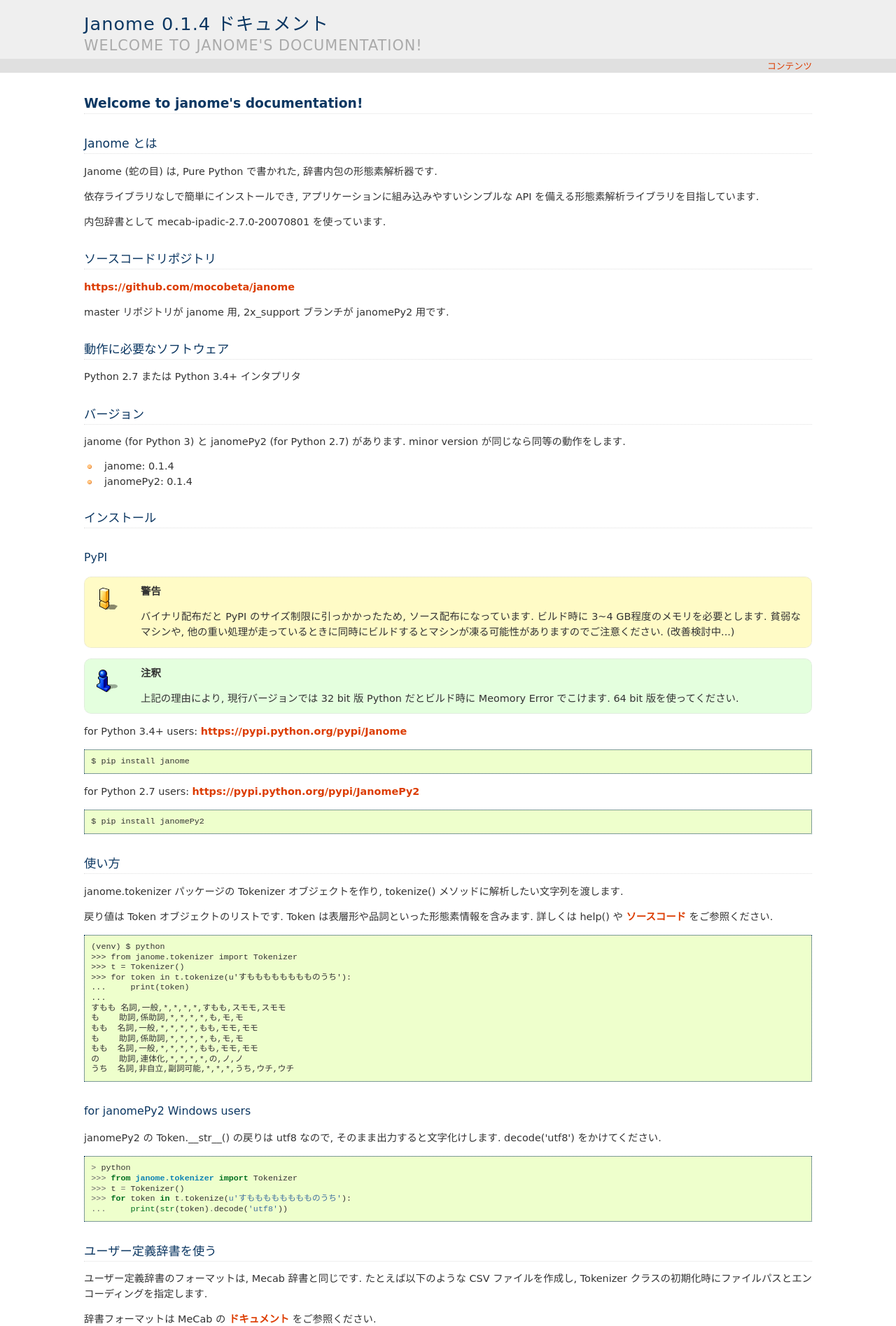
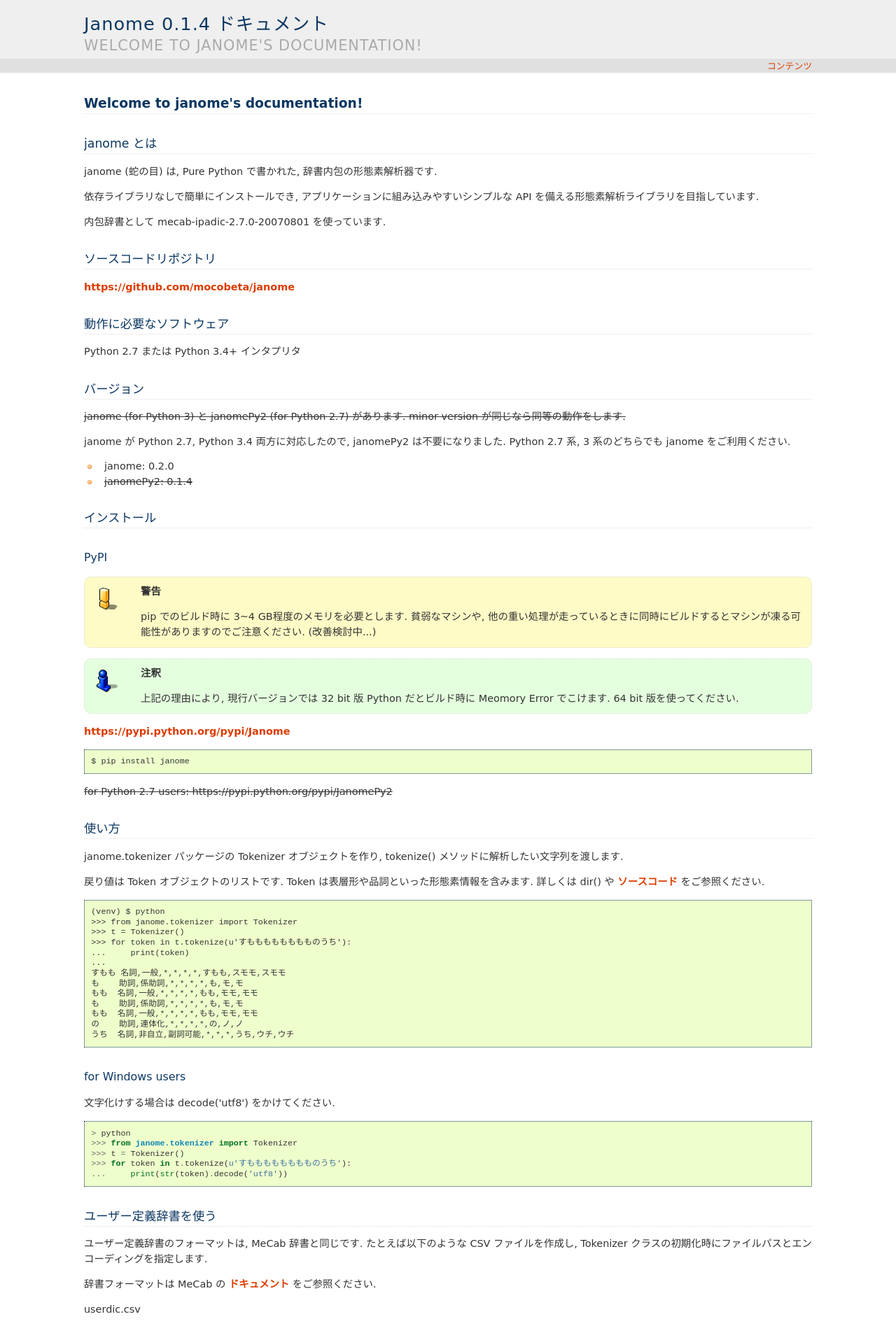
Before and after one commit to mocobeta/janome, a Sphinx documentation site: the page built from docs/index.rst, in a window 1280 px wide. Shown: the top 1895 px of the page at 70% size. Built offline with Sphinx 7.4.7, drawn with Linux system fonts in a browser that asks for light colours; some of the changed text lies outside the part shown.

Commit message:
Update documents (0.2.0 release)

```diff
--- /dev/null
+++ b/docs/_static/custom.css
@@ -0,0 +1,3 @@
+.strike {
+  text-decoration: line-through;
+}
--- a/docs/conf.py
+++ b/docs/conf.py
@@ -283,3 +283,6 @@
 
 # If true, do not generate a @detailmenu in the "Top" node's menu.
 #texinfo_no_detailmenu = False
+
+def setup(app):
+    app.add_stylesheet('custom.css')
--- a/docs/index.rst
+++ b/docs/index.rst
@@ -20,7 +22,6 @@
 
 `https://github.com/mocobeta/janome <https://github.com/mocobeta/janome>`_
 
-master リポジトリが janome 用, 2x_support ブランチが janomePy2 用です.
 
 動作に必要なソフトウェア
 --------------------------
@@ -30,10 +31,12 @@
 バージョン
 -----------------
 
-janome (for Python 3) と janomePy2 (for Python 2.7) があります. minor version が同じなら同等の動作をします.
+:strike:`janome (for Python 3) と janomePy2 (for Python 2.7) があります. minor version が同じなら同等の動作をします.`
 
-* janome: 0.1.4
-* janomePy2: 0.1.4
+janome が Python 2.7, Python 3.4 両方に対応したので, janomePy2 は不要になりました. Python 2.7 系, 3 系のどちらでも janome をご利用ください.
+
+* janome: 0.2.0
+* :strike:`janomePy2: 0.1.4`
 
 インストール
 ---------------
@@ -41,21 +44,17 @@
 PyPI
 ^^^^
 
-.. WARNING:: バイナリ配布だと PyPI のサイズ制限に引っかかったため, ソース配布になっています. ビルド時に 3~4 GB程度のメモリを必要とします. 貧弱なマシンや, 他の重い処理が走っているときに同時にビルドするとマシンが凍る可能性がありますのでご注意ください. (改善検討中...)
+.. WARNING:: pip でのビルド時に 3~4 GB程度のメモリを必要とします. 貧弱なマシンや, 他の重い処理が走っているときに同時にビルドするとマシンが凍る可能性がありますのでご注意ください. (改善検討中...)
 
 .. NOTE:: 上記の理由により, 現行バージョンでは 32 bit 版 Python だとビルド時に Meomory Error でこけます. 64 bit 版を使ってください.
 
-for Python 3.4+ users: `https://pypi.python.org/pypi/Janome <https://pypi.python.org/pypi/Janome>`_
+`https://pypi.python.org/pypi/Janome <https://pypi.python.org/pypi/Janome>`_
 
 .. code-block:: bash
 
   $ pip install janome
 
-for Python 2.7 users: `https://pypi.python.org/pypi/JanomePy2 <https://pypi.python.org/pypi/JanomePy2>`_
-
-.. code-block:: bash
-
-  $ pip install janomePy2
+:strike:`for Python 2.7 users: https://pypi.python.org/pypi/JanomePy2`
 
 
 使い方
@@ -63,7 +62,7 @@
 
 janome.tokenizer パッケージの Tokenizer オブジェクトを作り, tokenize() メソッドに解析したい文字列を渡します.
 
-戻り値は Token オブジェクトのリストです. Token は表層形や品詞といった形態素情報を含みます. 詳しくは help() や `ソースコード <https://github.com/mocobeta/janome/blob/master/janome/tokenizer.py>`_ をご参照ください.
+戻り値は Token オブジェクトのリストです. Token は表層形や品詞といった形態素情報を含みます. 詳しくは dir() や `ソースコード <https://github.com/mocobeta/janome/blob/master/janome/tokenizer.py>`_ をご参照ください.
 
 ::
 
@@ -81,10 +80,10 @@
   の    助詞,連体化,*,*,*,*,の,ノ,ノ
   うち  名詞,非自立,副詞可能,*,*,*,うち,ウチ,ウチ
 
-for janomePy2 Windows users
-^^^^^^^^^^^^^^^^^^^^^^^^^^^
+for Windows users
+^^^^^^^^^^^^^^^^^
 
-janomePy2 の Token.__str__() の戻りは utf8 なので, そのまま出力すると文字化けします. decode('utf8') をかけてください.
+文字化けする場合は decode('utf8') をかけてください.
 
 ::
 
@@ -98,7 +97,7 @@
 ユーザー定義辞書を使う
 -------------------------
 
-ユーザー定義辞書のフォーマットは, Mecab 辞書と同じです. たとえば以下のような CSV ファイルを作成し, Tokenizer クラスの初期化時にファイルパスとエンコーディングを指定します.
+ユーザー定義辞書のフォーマットは, MeCab 辞書と同じです. たとえば以下のような CSV ファイルを作成し, Tokenizer クラスの初期化時にファイルパスとエンコーディングを指定します.
 
 辞書フォーマットは MeCab の `ドキュメント <http://mecab.googlecode.com/svn/trunk/mecab/doc/dic.html>`_ をご参照ください.
 
@@ -171,7 +170,7 @@
 
 Q. 実装（データ構造, アルゴリズム）について.
 
-A. 辞書は, FST (正確には Minimal Acyclic Subsequential Transducer, `論文 <http://citeseerx.ist.psu.edu/viewdoc/summary?doi=10.1.1.24.3698>`_) を使っています. 実装は `Apache Lucene <https://lucene.apache.org/core/>`_ (Kuromoji) と `Kagome <https://github.com/ikawaha/kagome>`_ を参考にさせていただきました. エンジンはオーソドックスなビタビで, ほぼ `自然言語処理の基礎 <http://www.amazon.co.jp/%E8%87%AA%E7%84%B6%E8%A8%80%E8%AA%9E%E5%87%A6%E7%90%86%E3%81%AE%E5%9F%BA%E7%A4%8E-%E5%A5%A5%E6%9D%91-%E5%AD%A6/dp/4339024511>`_ の3章だけ読んで書きました.
+A. 辞書は, FST (正確には Minimal Acyclic Subsequential Transducer, `論文 <http://citeseerx.ist.psu.edu/viewdoc/summary?doi=10.1.1.24.3698>`_) を使っています. 実装は `Apache Lucene <https://lucene.apache.org/core/>`_ (Kuromoji) と `kagome <https://github.com/ikawaha/kagome>`_ を参考にさせていただきました. エンジンはオーソドックスなビタビで, ほぼ `自然言語処理の基礎 <http://www.amazon.co.jp/%E8%87%AA%E7%84%B6%E8%A8%80%E8%AA%9E%E5%87%A6%E7%90%86%E3%81%AE%E5%9F%BA%E7%A4%8E-%E5%A5%A5%E6%9D%91-%E5%AD%A6/dp/4339024511>`_ の3章だけ読んで書きました.
 
 Janome は Lucene の単語辞書やクエリパーサで使われている FST について調べていて生まれました. もしも内部実装にご興味があれば, 以下もどうぞ.
 
@@ -180,7 +179,7 @@
 
 Q. Python 2 系への対応は.
 
-A. デスヨネー. => 対応しました. janomePy2 をご利用ください.
+A. デスヨネー. => 対応しました. janomePy2 をご利用ください. => janome 本体が Python2.7 にも対応しました.
 
 Q. 学習器ついてないの.
 
@@ -223,6 +222,7 @@
 History
 ----------
 
+* 2015.04.24 janome Version 0.2.0 リリース / janomePy2 は deprecated (数日中に PyPI から削除します.)
 * 2015.04.11 janome Version 0.1.4 リリース / janomePy2 0.1.4 公開
 * 2015.04.08 janome Version 0.1.3 公開
 
```
Also changed, not shown: other parts of docs/index.rst (+4 -2 lines).
